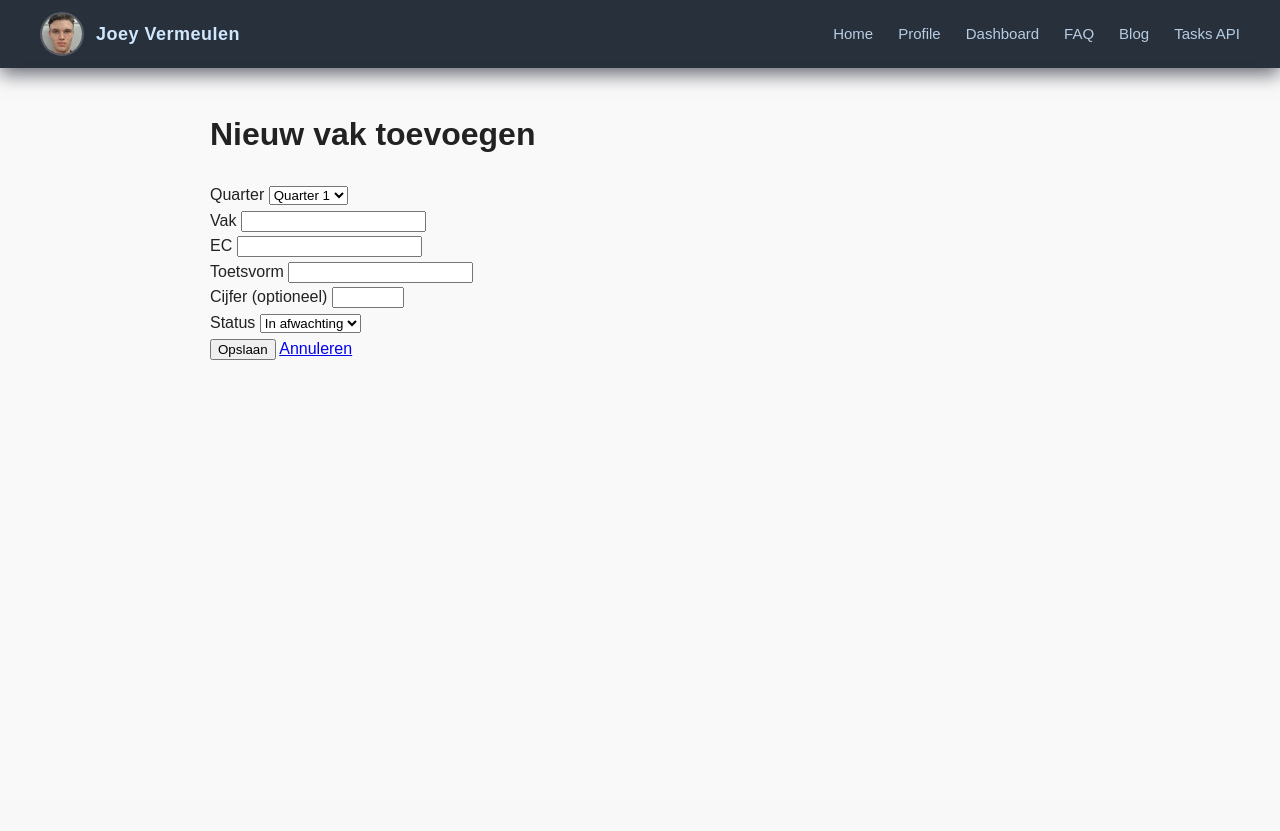
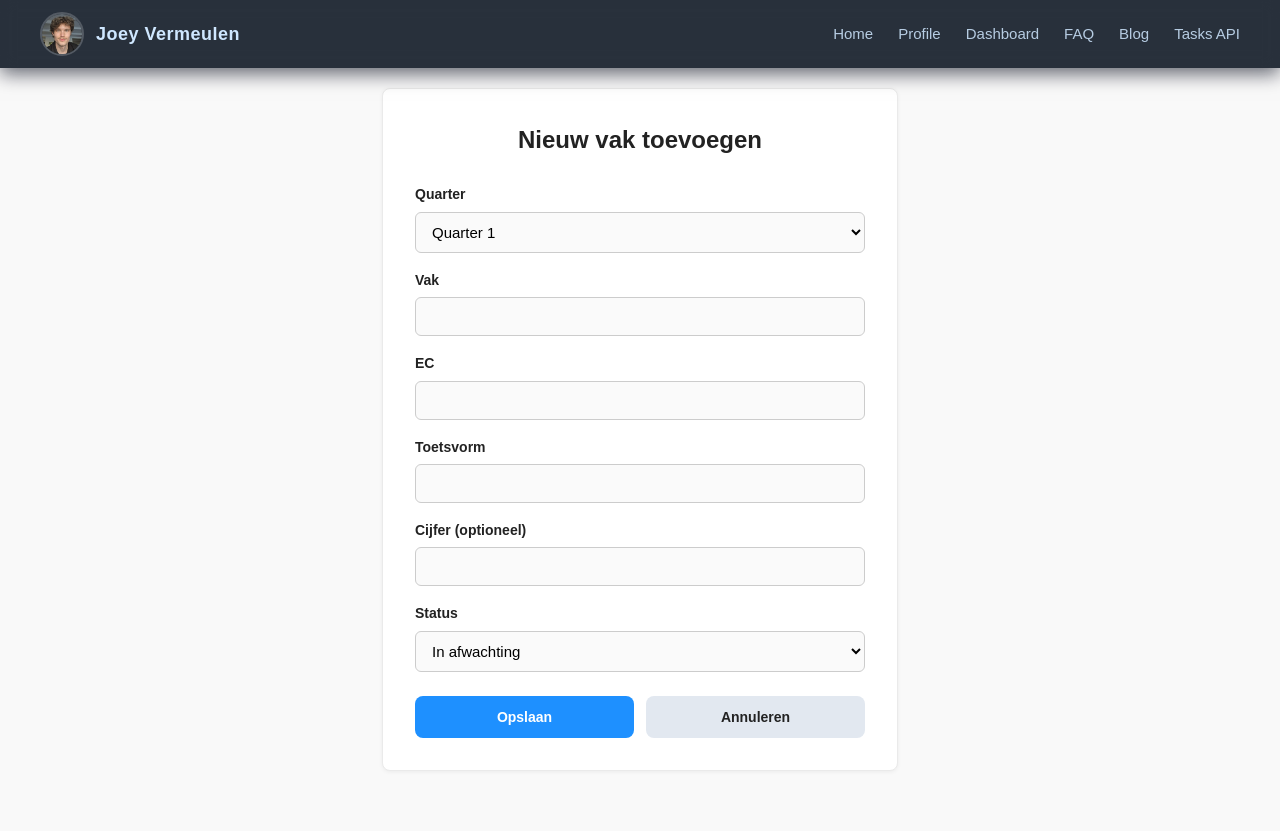
Before and after one commit to verm0205/Joey-Maestro, a PHP site: page /grades/create in a window 1280 px wide. Before the commit the page ends 360 px from the top, so only its background shows below. Run offline with PHP 8.4, Linux system fonts and the light colour scheme.

Commit message:
changes styling, added better looking buttons, new pfp, and cleaned some code

```diff
--- a/app/views/grades/create.html.twig
+++ b/app/views/grades/create.html.twig
@@ -2,12 +2,13 @@
 {% set pageTitle = "Nieuw vak toevoegen" %}
 
 {% block content %}
+    <div class="form-container">
         <h1>Nieuw vak toevoegen</h1>
 
         <form method="POST" action="/grades">
             <div class="form-group">
                 <label for="quarter">Quarter</label>
-        <select name="quarter" id="quarter">
+                <select name="quarter" id="quarter" class="form-control">
                     {% for q in ['Quarter 1','Quarter 2','Quarter 3','Quarter 4'] %}
                         <option value="{{ q }}" {{ (grade is defined and grade.quarter == q) ? 'selected' : '' }}>{{ q }}</option>
                     {% endfor %}
@@ -19,7 +20,7 @@
 
             <div class="form-group">
                 <label for="course">Vak</label>
-        <input type="text" name="course" id="course" value="{{ grade is defined ? grade.course : '' }}">
+                <input type="text" name="course" id="course" class="form-control" value="{{ grade is defined ? grade.course : '' }}">
                 {% if errors is defined and errors.course is defined %}
                     <span class="error">{{ errors.course }}</span>
                 {% endif %}
@@ -27,7 +28,7 @@
 
             <div class="form-group">
                 <label for="ec">EC</label>
-        <input type="number" step="0.25" min="0" name="ec" id="ec" value="{{ grade is defined ? grade.ec : '' }}">
+                <input type="number" step="0.25" min="0" name="ec" id="ec" class="form-control" value="{{ grade is defined ? grade.ec : '' }}">
                 {% if errors is defined and errors.ec is defined %}
                     <span class="error">{{ errors.ec }}</span>
                 {% endif %}
@@ -35,7 +36,7 @@
 
             <div class="form-group">
                 <label for="toetsing">Toetsvorm</label>
-        <input type="text" name="toetsing" id="toetsing" value="{{ grade is defined ? grade.toetsing : '' }}">
+                <input type="text" name="toetsing" id="toetsing" class="form-control" value="{{ grade is defined ? grade.toetsing : '' }}">
                 {% if errors is defined and errors.toetsing is defined %}
                     <span class="error">{{ errors.toetsing }}</span>
                 {% endif %}
@@ -43,7 +44,7 @@
 
             <div class="form-group">
                 <label for="cijfer">Cijfer (optioneel)</label>
-        <input type="number" step="0.1" min="1" max="10" name="cijfer" id="cijfer"
+                <input type="number" step="0.1" min="1" max="10" name="cijfer" id="cijfer" class="form-control"
                        value="{{ (grade is defined and grade.cijfer is not null) ? grade.cijfer : '' }}">
                 {% if errors is defined and errors.cijfer is defined %}
                     <span class="error">{{ errors.cijfer }}</span>
@@ -52,14 +53,17 @@
 
             <div class="form-group">
                 <label for="status">Status</label>
-        <select name="status" id="status">
+                <select name="status" id="status" class="form-control">
                     <option value="0" {{ (grade is defined and grade.status == 0) ? 'selected' : '' }}>In afwachting</option>
                     <option value="1" {{ (grade is defined and grade.status == 1) ? 'selected' : '' }}>Behaald</option>
                     <option value="2" {{ (grade is defined and grade.status == 2) ? 'selected' : '' }}>Opnieuw</option>
                 </select>
             </div>
 
-    <button type="submit">Opslaan</button>
-    <a href="/dashboard">Annuleren</a>
+            <div class="form-actions">
+                <button type="submit" class="btn btn-primary">Opslaan</button>
+                <a href="/dashboard" class="btn btn-secondary">Annuleren</a>
+            </div>
         </form>
+    </div>
 {% endblock %}
--- a/app/views/partials/base.html.twig
+++ b/app/views/partials/base.html.twig
@@ -3,7 +3,7 @@
 <head>
     <meta charset="UTF-8">
     <meta name="viewport" content="width=device-width, initial-scale=1.0">
-    <title>{{ pageTitle }} — Joey Vermeulen</title>
+    <title>{{ pageTitle }} Joey Vermeulen</title>
     <link rel="stylesheet" href="/css/stylesheet.css">
     {% block head %}{% endblock %}
 </head>
--- a/public/css/stylesheet.css
+++ b/public/css/stylesheet.css
@@ -227,3 +227,133 @@ th {
         flex-direction: column;
     }
 }
+
+
+/* ---------------------------- Button Enhancements ---------------------------- */
+.btn, .btn-primary, .btn-secondary, .btn-danger, .btn-outline {
+    display: inline-block;
+    padding: 10px 20px;
+    border-radius: var(--radius);
+    text-decoration: none;
+    font-weight: bold;
+    font-size: 14px;
+    cursor: pointer;
+    border: none;
+    transition: all 0.2s ease-in-out;
+    text-align: center;
+}
+
+.btn-primary {
+    background-color: var(--primary);
+    color: #ffffff !important;
+}
+
+.btn-primary:hover {
+    background-color: var(--accent);
+    transform: translateY(-2px);
+    box-shadow: var(--shadow-1);
+}
+
+.btn-secondary {
+    background-color: #e2e8f0;
+    color: var(--text);
+}
+
+.btn-secondary:hover {
+    background-color: #cbd5e1;
+    transform: translateY(-2px);
+}
+
+/* Small buttons for table actions */
+.btn-sm {
+    padding: 6px 10px;
+    font-size: 12px;
+}
+
+.btn-outline {
+    background-color: transparent;
+    color: var(--text);
+    border: 1px solid #ccc;
+}
+
+.btn-outline:hover {
+    background-color: #f1f5f9;
+}
+
+.btn-danger {
+    background-color: transparent;
+    color: #c0392b;
+    border: 1px solid #c0392b;
+}
+
+.btn-danger:hover {
+    background-color: #c0392b;
+    color: #ffffff !important;
+}
+
+/* ---------------------------- Form Styling ---------------------------- */
+.form-container {
+    background-color: var(--surface);
+    padding: 32px;
+    border-radius: var(--radius);
+    box-shadow: var(--shadow-1);
+    max-width: 450px;
+    margin: 0 auto 40px auto;
+    border: 1px solid #eaeaea;
+}
+
+.form-container h1 {
+    margin-top: 0;
+    margin-bottom: 24px;
+    font-size: 24px;
+    text-align: center;
+}
+
+.form-group {
+    margin-bottom: 16px;
+    display: flex;
+    flex-direction: column;
+    gap: 6px;
+}
+
+.form-group label {
+    font-weight: 600;
+    font-size: 14px;
+    color: var(--text);
+}
+
+.form-control {
+    width: 100%;
+    padding: 10px 12px;
+    border: 1px solid #ccc;
+    border-radius: 6px;
+    font-size: 15px;
+    font-family: inherit;
+    box-sizing: border-box;
+    transition: border-color 0.2s, box-shadow 0.2s;
+    background-color: #fafafa;
+}
+
+.form-control:focus {
+    outline: none;
+    border-color: var(--primary);
+    background-color: #ffffff;
+    box-shadow: 0 0 0 3px rgba(30, 144, 255, 0.15);
+}
+
+.form-actions {
+    display: flex;
+    gap: 12px;
+    margin-top: 24px;
+}
+
+.form-actions .btn {
+    flex: 1; /* Makes buttons equal width */
+}
+
+.error {
+    color: #e74c3c;
+    font-size: 12px;
+    margin-top: 2px;
+    font-weight: 500;
+}
```
Also changed, not shown: app/views/dashboard.html.twig (+8 -8 lines), app/views/grades-api.html.twig (+5 -5 lines), app/views/grades/delete.html.twig (+13 -8 lines), app/views/grades/edit.html.twig (+12 -8 lines), public/img/joeypfp.jpg. Lines whose indentation alone changed are shown as unchanged.
